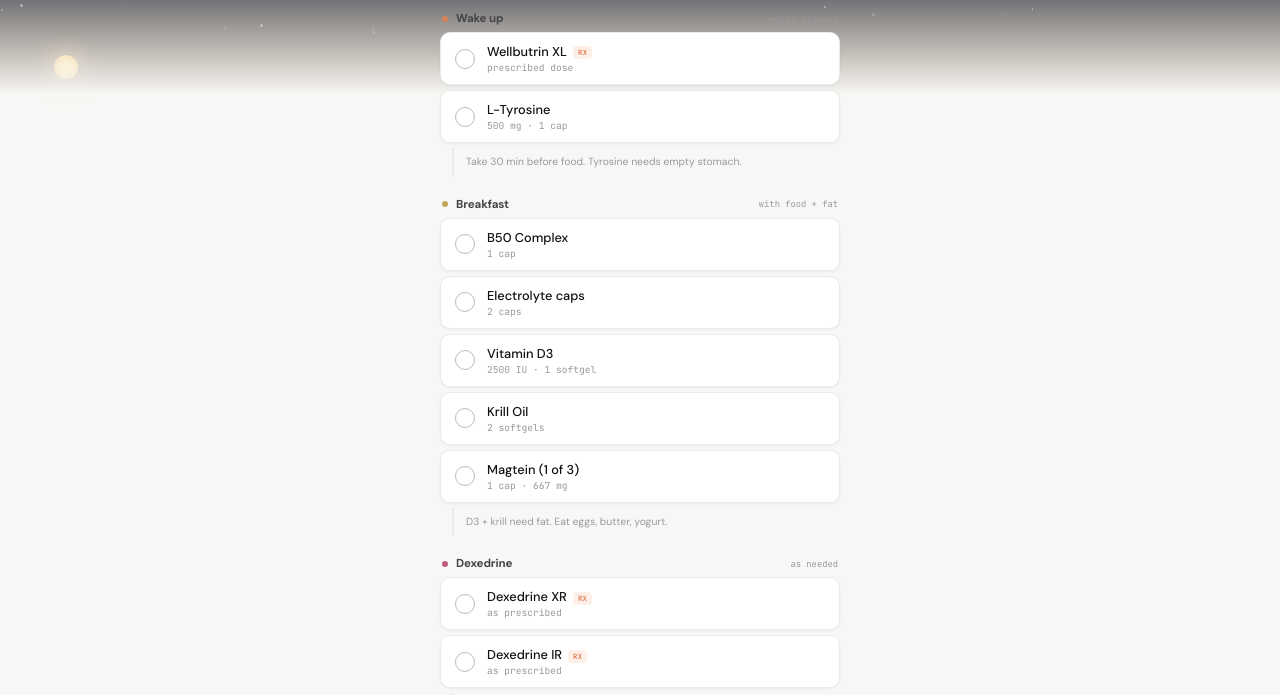
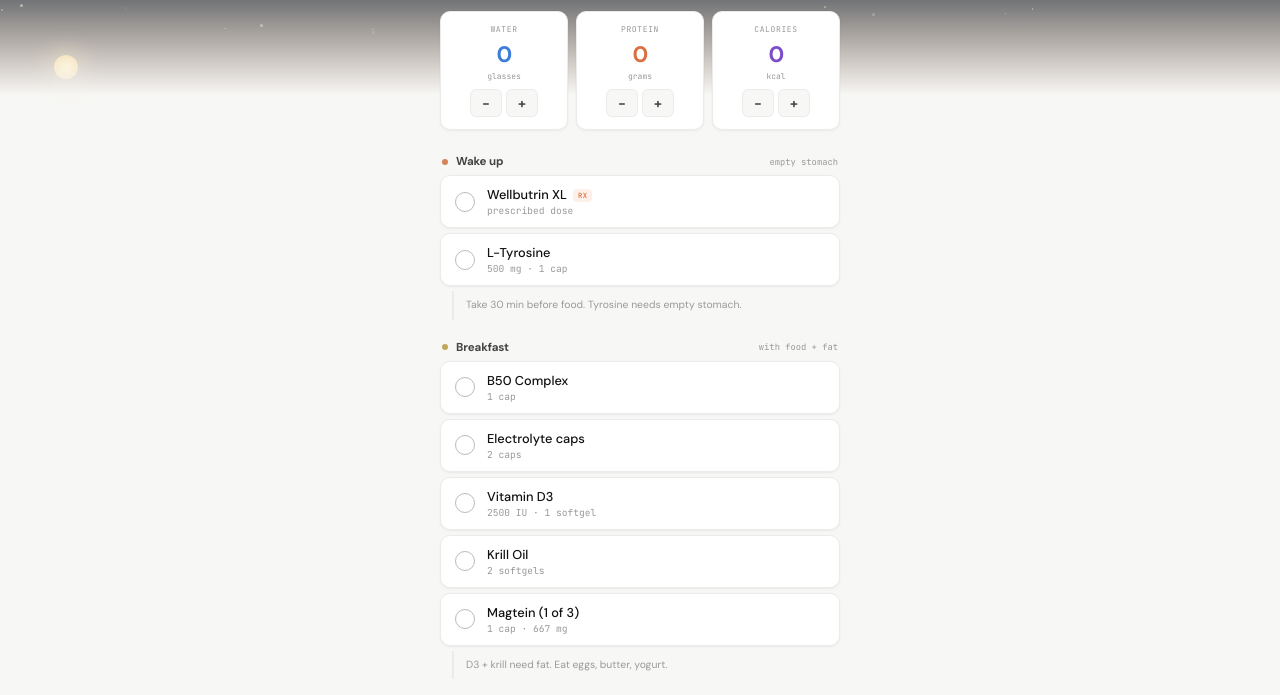
Before and after one commit to jackirvinee/stack-tracker, a plain HTML site: page index.html in a window 1280 px wide. Shown: the part 105-800 px from the top of the page. Drawn offline with Linux system fonts and the light colour scheme; no server answers.

Commit message:
Add water, protein, and calorie trackers

```diff
--- a/index.html
+++ b/index.html
@@ -87,6 +87,17 @@
 .modal-cancel:active{background:#ebebeb}
 .modal-save{background:var(--accent-pink);color:#ffffff}
 .modal-save:active{background:#b83a5e}
+.trackers{display:grid;grid-template-columns:1fr 1fr 1fr;gap:8px;margin-bottom:24px}
+.tracker{background:var(--card);border:1px solid var(--border);border-radius:var(--radius);padding:12px;box-shadow:var(--shadow);text-align:center}
+.tracker-label{font-size:0.5rem;font-family:'JetBrains Mono',monospace;text-transform:uppercase;letter-spacing:0.08em;color:var(--muted);margin-bottom:6px}
+.tracker-value{font-size:1.4rem;font-weight:700;letter-spacing:-0.03em;margin-bottom:2px}
+.tracker-unit{font-size:0.5rem;font-family:'JetBrains Mono',monospace;color:var(--muted);margin-bottom:8px}
+.tracker-btns{display:flex;gap:4px;justify-content:center}
+.tracker-btn{width:32px;height:28px;border:1px solid var(--border);background:var(--bg);border-radius:6px;font-size:0.85rem;font-weight:600;color:var(--sub);cursor:pointer;display:flex;align-items:center;justify-content:center;transition:all 0.1s;font-family:'DM Sans',sans-serif}
+.tracker-btn:active{background:var(--border);transform:scale(0.92)}
+.tracker-water .tracker-value{color:var(--accent-blue)}
+.tracker-protein .tracker-value{color:var(--accent-warm)}
+.tracker-cal .tracker-value{color:var(--accent-purple)}
 </style>
 </head>
 <body>
@@ -275,6 +286,16 @@
   document.body.appendChild(overlay);
   mgInput.focus();
 }
+function adjustTracker(key, delta) {
+  var val = (state['_t_' + key] || 0) + delta;
+  if (val < 0) val = 0;
+  state['_t_' + key] = val;
+  saveState();
+  render();
+}
+function getTracker(key) {
+  return state['_t_' + key] || 0;
+}
 function getProgress() {
   const allItems = PHASES.flatMap(p => p.items.map(i => i.id));
   const taken = allItems.filter(id => state[id]);
@@ -321,6 +342,50 @@
   statusBar.appendChild(track);
   statusBar.appendChild(label);
   app.appendChild(statusBar);
+
+  // Daily trackers
+  var trackersDiv = document.createElement('div');
+  trackersDiv.className = 'trackers';
+  var trackerDefs = [
+    { key: 'water', label: 'Water', unit: 'glasses', step: 1, cls: 'tracker-water' },
+    { key: 'protein', label: 'Protein', unit: 'grams', step: 10, cls: 'tracker-protein' },
+    { key: 'cal', label: 'Calories', unit: 'kcal', step: 100, cls: 'tracker-cal' }
+  ];
+  trackerDefs.forEach(function(td) {
+    var t = document.createElement('div');
+    t.className = 'tracker ' + td.cls;
+    var lbl = document.createElement('div');
+    lbl.className = 'tracker-label';
+    lbl.textContent = td.label;
+    var val = document.createElement('div');
+    val.className = 'tracker-value';
+    val.textContent = getTracker(td.key);
+    var unit = document.createElement('div');
+    unit.className = 'tracker-unit';
+    unit.textContent = td.unit;
+    var btns = document.createElement('div');
+    btns.className = 'tracker-btns';
+    var minusBtn = document.createElement('button');
+    minusBtn.className = 'tracker-btn';
+    minusBtn.textContent = '\u2212';
+    minusBtn.addEventListener('click', (function(k, s) {
+      return function() { adjustTracker(k, -s); };
+    })(td.key, td.step));
+    var plusBtn = document.createElement('button');
+    plusBtn.className = 'tracker-btn';
+    plusBtn.textContent = '+';
+    plusBtn.addEventListener('click', (function(k, s) {
+      return function() { adjustTracker(k, s); };
+    })(td.key, td.step));
+    btns.appendChild(minusBtn);
+    btns.appendChild(plusBtn);
+    t.appendChild(lbl);
+    t.appendChild(val);
+    t.appendChild(unit);
+    t.appendChild(btns);
+    trackersDiv.appendChild(t);
+  });
+  app.appendChild(trackersDiv);
 
   // Phases
   for (const phase of PHASES) {
--- a/sw.js
+++ b/sw.js
@@ -1,4 +1,4 @@
-const CACHE_NAME = 'stack-v3';
+const CACHE_NAME = 'stack-v4';
 const ASSETS = [
   './',
   './index.html',
```
